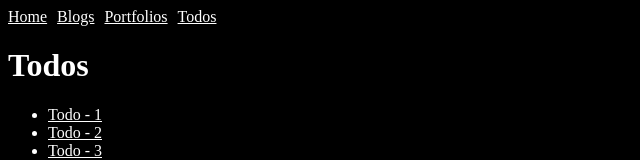
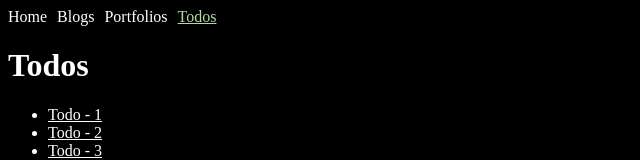
Before and after one commit to noshoesplease/udemy-Complete-Next.js, a Next.js app: page /todos in a window 1280 px wide. Shown: the top 160 px of the page, without its empty margins (0-640 px from the left). Built offline with nearby package versions, Linux system fonts and the light colour scheme.

Commit message:
added active links

```diff
--- a/src/app/globals.css
+++ b/src/app/globals.css
@@ -51,3 +51,13 @@
 .navigation-item {
   margin-right: 10px;
 }
+
+.link {
+  color: white;
+  text-decoration: none;
+}
+
+.link.active {
+  color: rgb(178, 218, 160);
+  text-decoration: underline;
+}
--- a/src/app/page.jsx
+++ b/src/app/page.jsx
@@ -84,7 +84,7 @@ async function timedFetch(fetchStyle) {
   return { blogs, portfolios };
 }
 
-export default async function Home() {
+export default async function HomePage() {
   // const { blogs, portfolios } = await timedFetch(parallel);
   // const { blogs, portfolios } = await parallel();
 
--- a/src/components/Navigation.jsx
+++ b/src/components/Navigation.jsx
@@ -1,20 +1,32 @@
+"use client";
+
 import Link from "next/link";
+import { usePathname } from "next/navigation";
 
 export function Navigation() {
+  const pathName = usePathname();
   const render = (
     <>
       <ul className="navigation-list">
         <li className="navigation-item">
-          <Link href="/">Home</Link>
+          <Link className={`link${pathName === "/" ? " active" : ""}`} href="/">
+            Home
+          </Link>
         </li>
         <li className="navigation-item">
-          <Link href="/blogs">Blogs</Link>
+          <Link className={`link${pathName.includes('/blogs') ? " active" : ""}`} href="/blogs">
+            Blogs
+          </Link>
         </li>
         <li className="navigation-item">
-          <Link href="/portfolios">Portfolios</Link>
+          <Link className={`link${pathName.includes('/portfolios') ? " active" : ""}`} href="/portfolios">
+            Portfolios
+          </Link>
         </li>
         <li className="navigation-item">
-          <Link href="/todos">Todos</Link>
+          <Link className={`link${pathName.includes('/todos')  ? " active" : ""}`} href="/todos">
+            Todos
+          </Link>
         </li>
       </ul>
     </>
```
